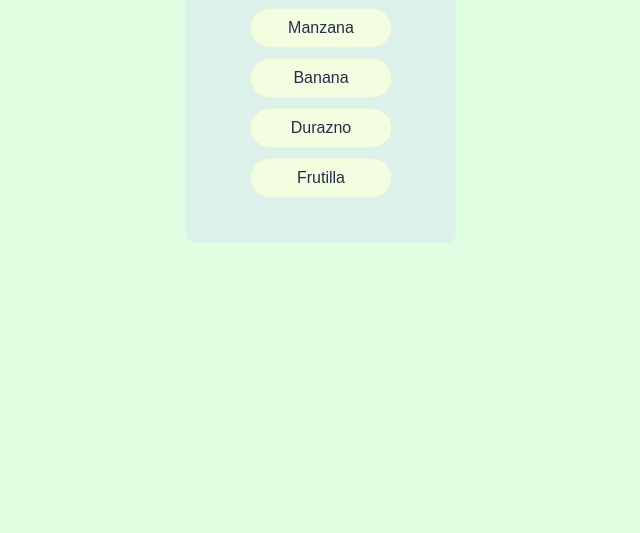
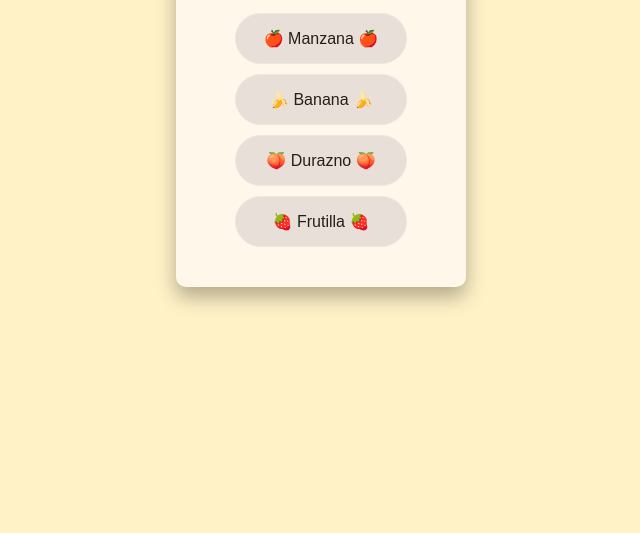
Before and after one commit to Jelly-code/Box-model-2, a plain HTML site: page index.html in a window 1280 px wide. Shown: the part 267-800 px from the top of the page, without its empty margins (319-959 px from the left). Drawn offline with Linux system fonts and the light colour scheme; a web font is replaced by a local one.

Commit message:
Jugando con css, agregué hover y sombra

```diff
--- a/index.html
+++ b/index.html
@@ -14,10 +14,10 @@
         <h2 class="titulo">Verdulería</h2>
         <p class="descripcion">¡Hola! Selecciona la fruta que desees:</p>
         <div class="frutas">
-            <p class="fruta">Manzana</p>
-            <p class="fruta">Banana</p>
-            <p class="fruta">Durazno</p>
-            <p class="fruta">Frutilla</p>
+            <p class="fruta">🍎 Manzana 🍎</p>
+            <p class="fruta">🍌 Banana 🍌</p>
+            <p class="fruta">🍑 Durazno 🍑</p>
+            <p class="fruta">🍓 Frutilla 🍓</p>
         </div>
     </div>
 
--- a/style.css
+++ b/style.css
@@ -1,27 +1,37 @@
 body {
     font-family: "Muli", sans-serif;
-    background-color: #dffde0;
-    color: #242e4c;
+    background-color: #fff2c7;
+    color: #271e16;
   }
 
 .contenedor {
-    background-color: #dbf1e9;
+    background-color: #fff8ea;
     text-align: center;
-    width: 200px;
+    width: 230px;
     border-radius: 10px;
-    padding: 35px;
-    margin: 120px auto;
+    padding: 30px;
+    margin: 130px auto;
+    box-shadow: 0 10px 20px rgba(0, 0, 0, 0.3);
 }
 
 .descripcion {
-    color: #253322;
+    color: #5c190d;
 }
 
 .fruta {
-    background-color: #f3fde0;
-    width: 120px;
-    border: 1px solid #eaf1dd;
+    background-color: #e7dfd8;
+    width: 140px;
+    border: 1px solid #f1e5dc;
     border-radius: 100px;
-    padding: 10px;
+    padding: 15px;
     margin: 0 auto 10px;
 }
+
+.fruta:hover {
+    background-color: #ffb285;
+    color: #e7dfd8;
+    border: 2px solid #ffd7b8;
+    border-radius: 100px;
+    cursor: pointer;
+    box-shadow: 0 5px 15px rgba(0, 0, 0, 0.5);
+}
```
